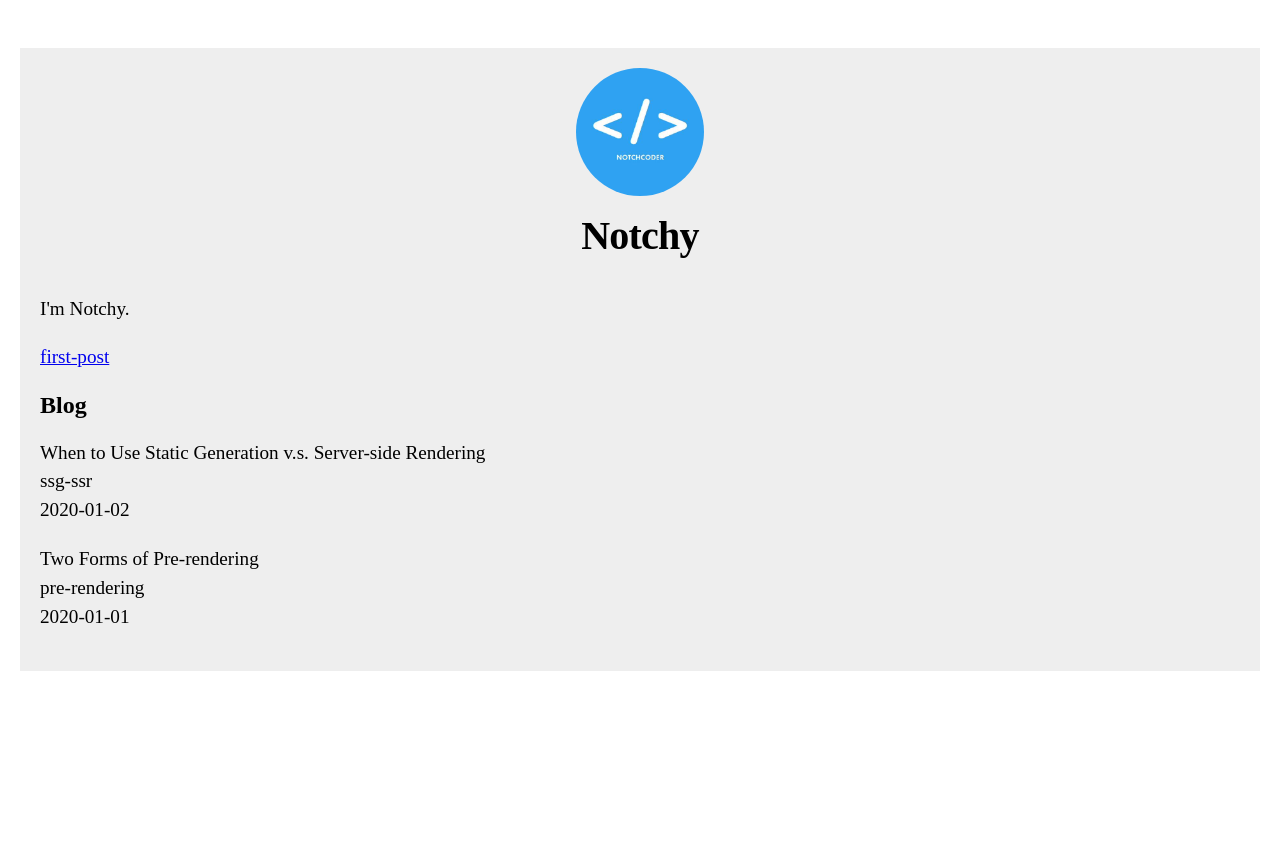
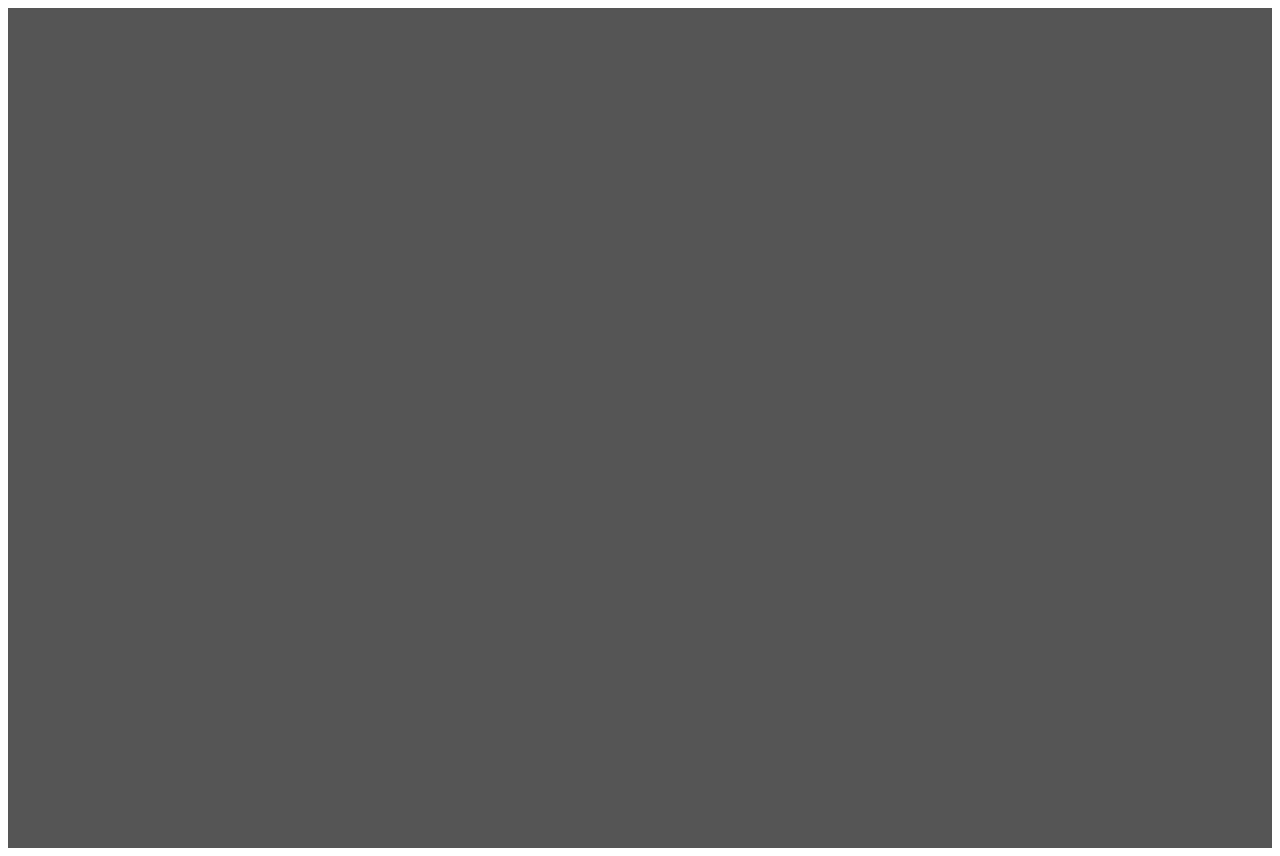
Before and after one commit to chnotchy/portfolio, a Next.js app: page / in a window 1280 px wide. Before the commit the page ends 800 px from the top, so only its background shows below. Built offline with nearby package versions, Linux system fonts and the light colour scheme.

Commit message:
fix カスタマイズ

```diff
--- a/components/layout.js
+++ b/components/layout.js
@@ -1,10 +1,8 @@
 import Head from 'next/head'
 import styles from './layout.module.css'
-import utilStyles from '../styles/utils.module.css'
 import Link from 'next/link'
 
-const name = 'Notchy'
-export const siteTitle = 'Notchy'
+const siteTitle = "Notchy"
 
 export default function Layout({ children, home }) {
   return (
@@ -26,6 +24,28 @@ export default function Layout({ children, home }) {
       </Head>
       <header className={styles.header}>
         {home ? (
+          <>
+            <h1 className=""></h1>
+          </>
+        ) : (
+          <>
+            <Link href="/">
+              <a>
+                <img
+                  src="/images/profile.jpg"
+                  className={styles.headerImage}
+                  alt=""
+                />
+              </a>
+            </Link>
+            <h2 className="">
+              <Link href="/">
+                <a className=""></a>
+              </Link>
+            </h2>
+          </>
+        )}
+        {/* {home ? (
           <>
             <img
               src="/images/profile.jpg"
@@ -51,16 +71,17 @@ export default function Layout({ children, home }) {
               </Link>
             </h2>
           </>
-        )}
+        )} */}
       </header>
       <main>{children}</main>
       {!home && (
         <div className={styles.backToHome}>
           <Link href="/">
-            <a>← Back to home</a>
+            <a>&larr;← Back to home</a>
           </Link>
         </div>
       )}
+      <footer></footer>
     </div>
   )
 }
--- a/components/layout.module.css
+++ b/components/layout.module.css
@@ -1,8 +1,8 @@
 .container {
-  max-width: 1200px;
+  min-height: 100vh;
   padding: 20px;
-  margin: 3rem auto;
-  background-color: #eee;
+  margin: auto;
+  background-color: #555;
 }
 
 .header {
--- a/lib/posts.js
+++ /dev/null
@@ -1,35 +0,0 @@
-import fs from 'fs'
-import path from 'path'
-import matter from 'gray-matter'
-
-const postsDirectory = path.join(process.cwd(), 'posts')
-
-export function getSortedPostsData() {
-  // /posts　配下のファイル名を取得する
-  const fileNames = fs.readdirSync(postsDirectory)
-  const allPostsData = fileNames.map(fileName => {
-    // id を取得するためにファイル名から ".md" を削除する
-    const id = fileName.replace(/\.md$/, '')
-
-    // マークダウンファイルを文字列として読み取る
-    const fullPath = path.join(postsDirectory, fileName)
-    const fileContents = fs.readFileSync(fullPath, 'utf8')
-
-    // 投稿のメタデータ部分を解析するために gray-matter を使う
-    const matterResult = matter(fileContents)
-
-    // データを id と合わせる
-    return {
-      id,
-      ...matterResult.data
-    }
-  })
-  // 投稿を日付でソートする
-  return allPostsData.sort((a, b) => {
-    if (a.date < b.date) {
-      return 1
-    } else {
-      return -1
-    }
-  })
-}
--- a/pages/index.js
+++ b/pages/index.js
@@ -1,46 +1,15 @@
 import Head from 'next/head'
-import Layout, { siteTitle } from '../components/layout'
-import utilStyles from '../styles/utils.module.css'
+import Layout from '../components/layout'
 import Link from 'next/link'
-import { getSortedPostsData } from '../lib/posts'
 
-export default function Home({ allPostsData }) {
+export default function Home() {
   return (
     <Layout home>
       <Head>
-        <title>{siteTitle}</title>
+        <title>Portfolio</title>
       </Head>
-      <section className={utilStyles.headingMd}>
-        <p>I'm Notchy.</p>
-        <div>
-          <Link href="/posts/first-post">
-            <a>first-post</a>
-          </Link>
-        </div>
-      </section>
-      <section className={`${utilStyles.headingMd} ${utilStyles.padding1px}`}>
-        <h2 className={utilStyles.headingLg}>Blog</h2>
-        <ul className={utilStyles.list}>
-          {allPostsData.map(({ id, date, title }) => (
-            <li className={utilStyles.listItem} key={id}>
-              {title}
-              <br />
-              {id}
-              <br />
-              {date}
-            </li>
-          ))}
-        </ul>
+      <section className="">
       </section>
     </Layout>
   )
 }
-
-export async function getStaticProps() {
-  const allPostsData = getSortedPostsData()
-  return {
-    props: {
-      allPostsData
-    }
-  }
-}
--- a/posts/pre-rendering.md
+++ /dev/null
@@ -1,11 +0,0 @@
----
-title: 'Two Forms of Pre-rendering'
-date: '2020-01-01'
----
-
-Next.js has two forms of pre-rendering: **Static Generation** and **Server-side Rendering**. The difference is in **when** it generates the HTML for a page.
-
-- **Static Generation** is the pre-rendering method that generates the HTML at **build time**. The pre-rendered HTML is then _reused_ on each request.
-- **Server-side Rendering** is the pre-rendering method that generates the HTML on **each request**.
-
-Importantly, Next.js lets you **choose** which pre-rendering form to use for each page. You can create a "hybrid" Next.js app by using Static Generation for most pages and using Server-side Rendering for others.
--- a/posts/ssg-ssr.md
+++ /dev/null
@@ -1,19 +0,0 @@
----
-title: 'When to Use Static Generation v.s. Server-side Rendering'
-date: '2020-01-02'
----
-
-We recommend using **Static Generation** (with and without data) whenever possible because your page can be built once and served by CDN, which makes it much faster than having a server render the page on every request.
-
-You can use Static Generation for many types of pages, including:
-
-- Marketing pages
-- Blog posts
-- E-commerce product listings
-- Help and documentation
-
-You should ask yourself: "Can I pre-render this page **ahead** of a user's request?" If the answer is yes, then you should choose Static Generation.
-
-On the other hand, Static Generation is **not** a good idea if you cannot pre-render a page ahead of a user's request. Maybe your page shows frequently updated data, and the page content changes on every request.
-
-In that case, you can use **Server-Side Rendering**. It will be slower, but the pre-rendered page will always be up-to-date. Or you can skip pre-rendering and use client-side JavaScript to populate data.
--- a/styles/global.css
+++ b/styles/global.css
@@ -1,15 +1,16 @@
+* {
+  padding: 0;
+  margin: 0;
+  box-sizing: border-box;
+}
+
 html,
 body {
-  padding: 0;
-  margin: 0;
   font-family: -apple-system, BlinkMacSystemFont, Segoe UI, Roboto, Oxygen, Ubuntu,
     Cantarell, Fira Sans, Droid Sans, Helvetica Neue, sans-serif;
   line-height: 1.6;
-  font-size: 18px;
-}
-
-* {
-  box-sizing: border-box;
+  font-size: 20px;
+  color: #eee;
 }
 
 a {
```
Also changed, not shown: pages/posts/first-post.js (deleted, +0 -21 lines).
